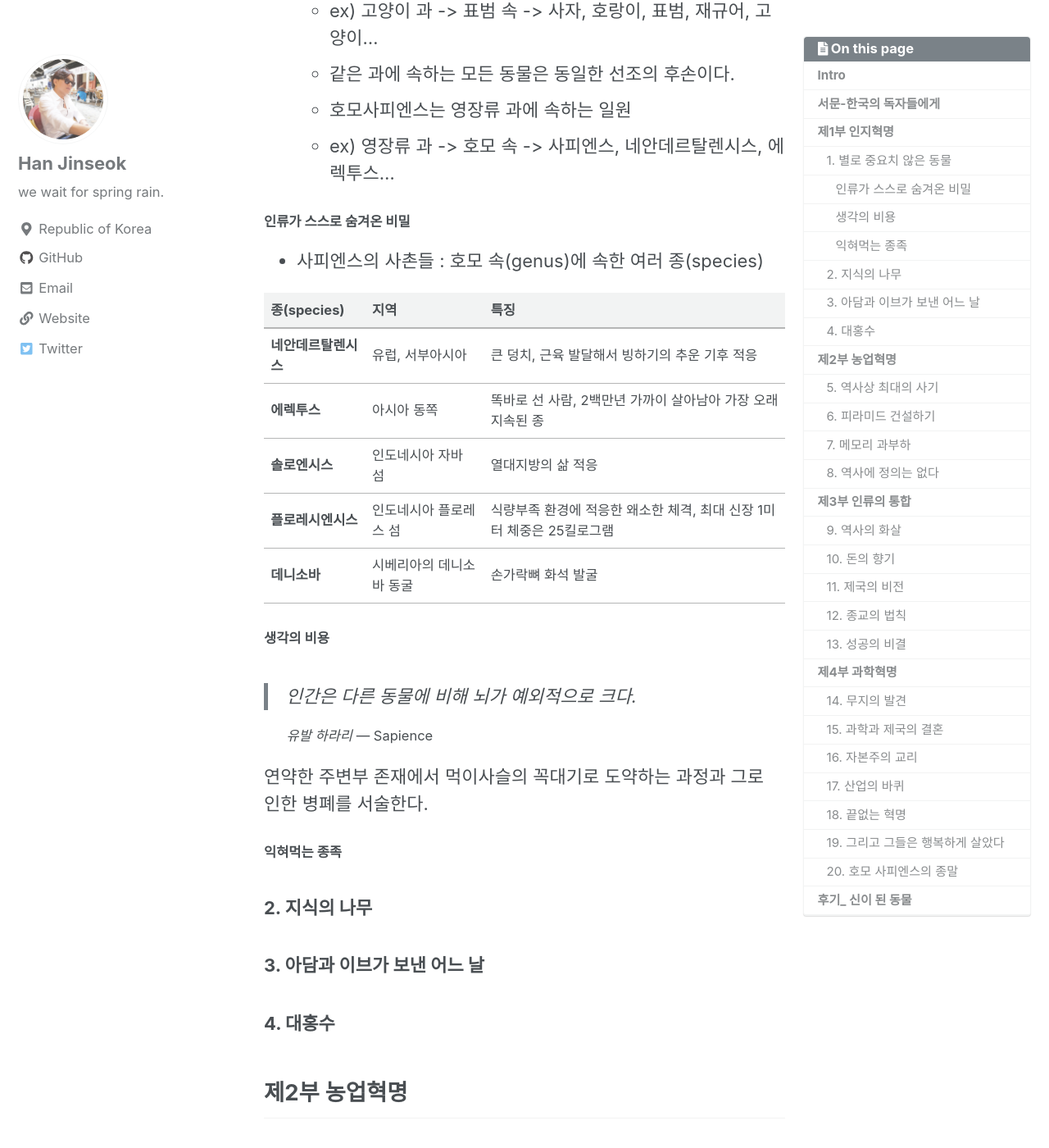
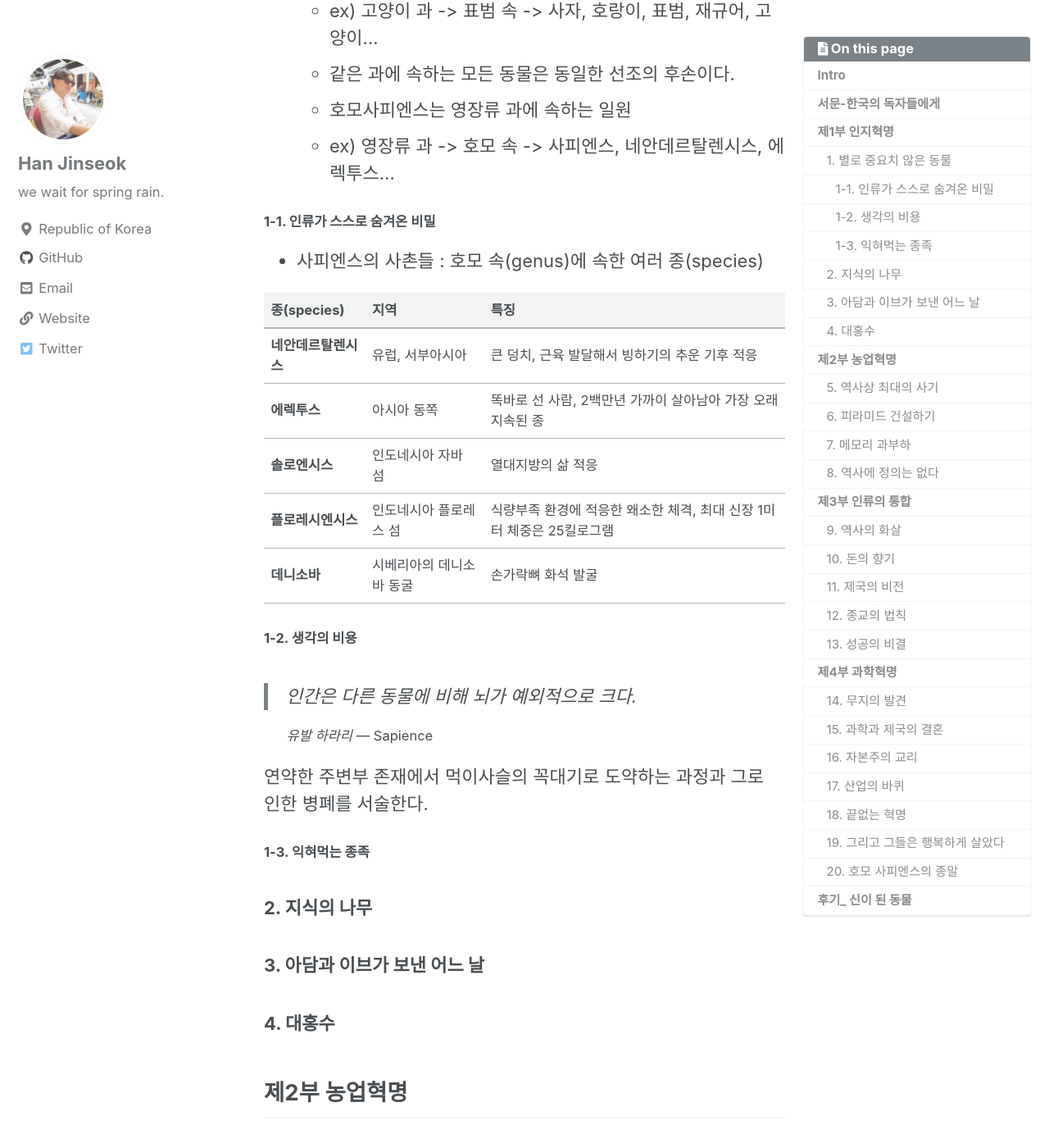
Before and after one commit to moregorenine/moregorenine.github.io, a Jekyll site: the page built from _posts/book/2019-01-22-sapiens.md, in a window 1280 px wide and 1400 px high, scrolled down 1561 px. Shown: the whole window at 82% size. Built offline with Jekyll 4.4.1, drawn with Linux system fonts in a browser that asks for light colours; nearby versions of some CDN libraries; comment, search, counter and statistics services are not loaded; a style sheet for code colours, icons or effects is not loaded.

Commit message:
Update 2019-01-22-sapiens.md

```diff
--- a/_posts/book/2019-01-22-sapiens.md
+++ b/_posts/book/2019-01-22-sapiens.md
@@ -44,7 +44,7 @@ toc_sticky: true
   * 호모사피엔스는 영장류 과에 속하는 일원
   * ex) 영장류 과 -> 호모 속 -> 사피엔스, 네안데르탈렌시스, 에렉투스&#8230;
 
-#### 인류가 스스로 숨겨온 비밀
+#### 1-1. 인류가 스스로 숨겨온 비밀
 
 - 사피엔스의 사촌들 : 호모 속(genus)에 속한 여러 종(species)
 
@@ -56,7 +56,7 @@ toc_sticky: true
 | **플로레시엔시스** | 인도네시아 플로레스 섬 | 식량부족 환경에 적응한 왜소한 체격, 최대 신장 1미터 체중은 25킬로그램 |
 | **데니소바** | 시베리아의 데니소바 동굴 | 손가락뼈 화석 발굴 |
 
-#### 생각의 비용
+#### 1-2. 생각의 비용
 > 인간은 다른 동물에 비해 뇌가 예외적으로 크다.
 
 <cite>유발 하라리</cite> --- Sapience
@@ -64,7 +64,7 @@ toc_sticky: true
 
 연약한 주변부 존재에서 먹이사슬의 꼭대기로 도약하는 과정과 그로 인한 병폐를 서술한다.
 
-#### 익혀먹는 종족
+#### 1-3. 익혀먹는 종족
 
 ### 2. 지식의 나무
 ### 3. 아담과 이브가 보낸 어느 날
```
